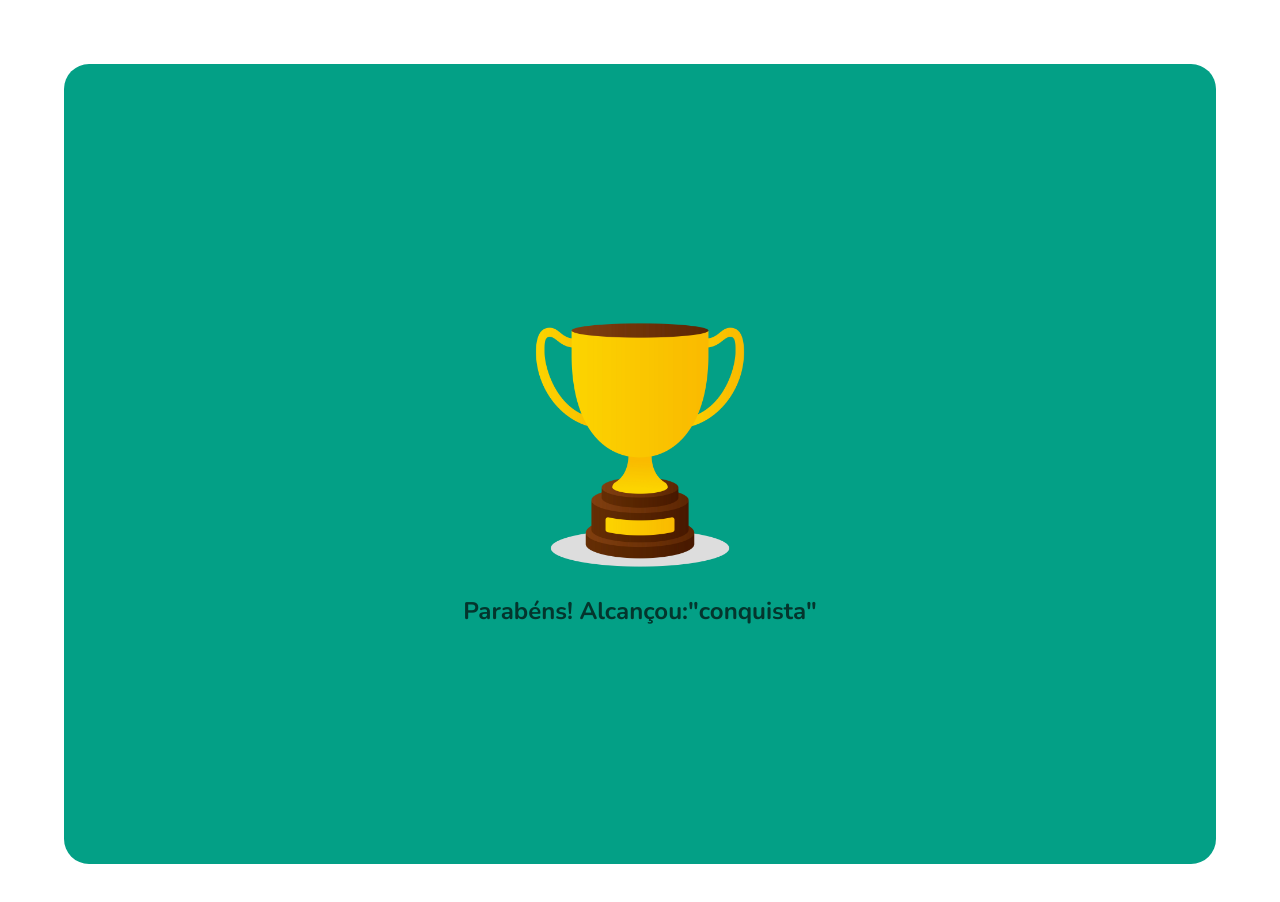
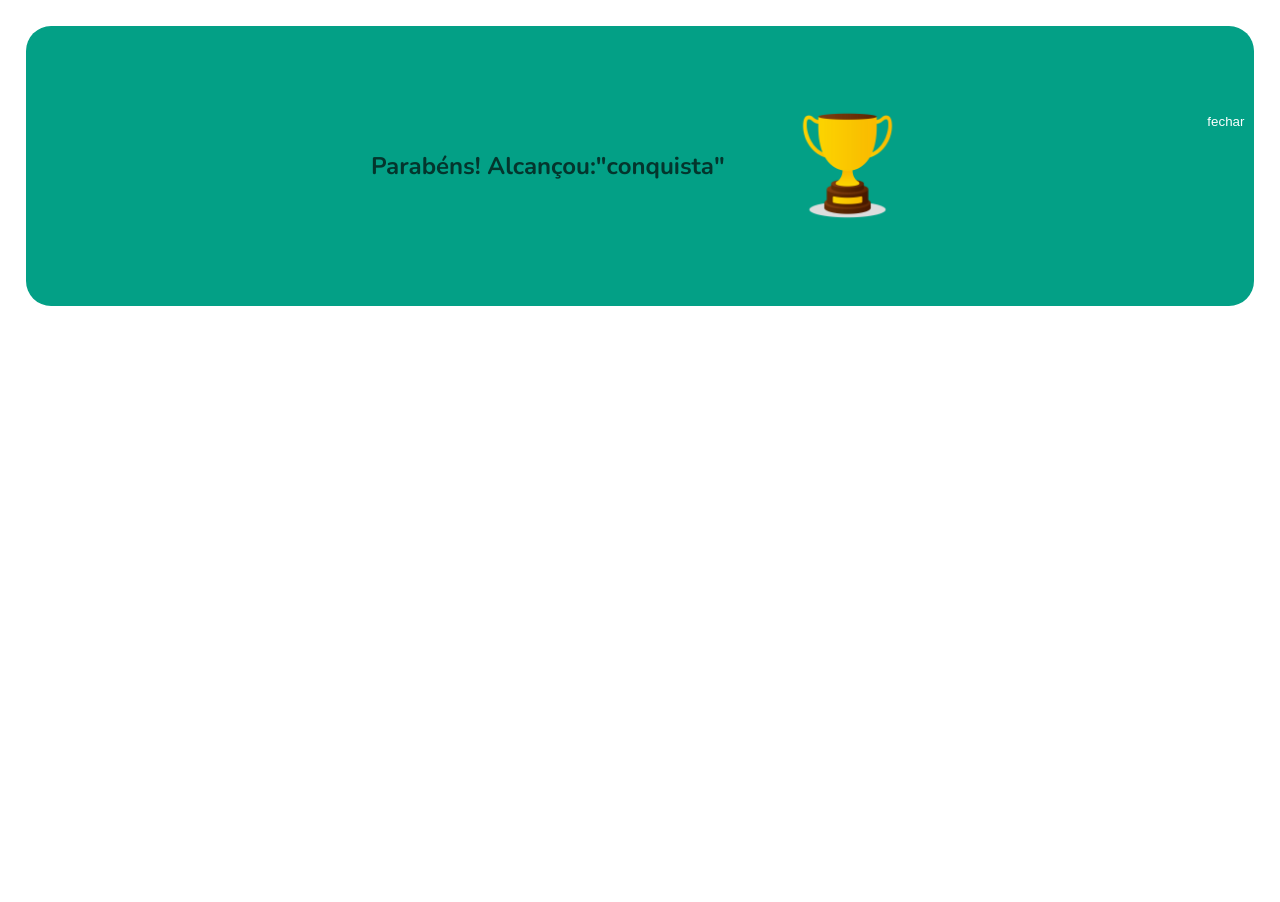
Before and after one commit to livianln3/synapta, a website: page www/modal.html in a window 1280 px wide. After the commit the page ends 851 px from the top, so only its background shows below. Drawn offline with nearby package versions, Linux system fonts and the light colour scheme.

Commit message:
ajustes no modal
- pequenos ajustes visuais na tela de modal

```diff
--- a/www/css/modal.css
+++ b/www/css/modal.css
@@ -1,7 +1,7 @@
 :root{
-    --cor-primaria: #03A086  ;
+    --cor-primaria: #03A086;
     --cor-secundaria: #04352D;
-    --fundo:#FFF
+    --fundo:#FFF;
 }
 
 *{
@@ -13,7 +13,7 @@ body{
     display: flex;
     height: 100vh;
     background-color: var(fundo);
-    padding: 5%;
+    padding: 2%;
      font-family: 'Nunito', system-ui, -apple-system, 'Segoe UI', 'Roboto', sans-serif;
      color: var(--cor-secundaria);
 
@@ -26,15 +26,29 @@ body{
 
 .modal{
     display: flex;
+    text-align: center;
     background-color: var(--cor-primaria);
-    height: 100vh;
+    height: 35vh;
     border-radius: 25px;
     justify-content: center;
     align-items: center;
-    text-align: center;
-
-
 }
 
-.modal_conteudo{
+.modal__conteudo{
+    display: flex;
+    position: relative;
+    justify-content: center;
+    align-items: center;
+    flex-grow: 1;
+    gap: 5%;
 }
+
+.botao_fechar{
+    position: absolute;
+    top: 10px;
+    right: 10px;
+    background-color: transparent;
+    color: white;
+    border: 1px;
+    border-radius: 25px;
+}
--- a/www/modal.html
+++ b/www/modal.html
@@ -11,13 +11,12 @@
     <div class="app">
         <div class="modal">
             <div class="modal__conteudo">
-                <img src="img/trofeu_conquista.png" alt="trofeu" width="25%">
                 <h2>Parabéns! Alcançou:"conquista"</h2>
+                <img src="img/trofeu_conquista.png" alt="trofeu" width="10%">
+                <button class="botao_fechar">fechar</button>
             </div>
-
 
         </div>
     </div>
-
 </body>
 </html>
```
